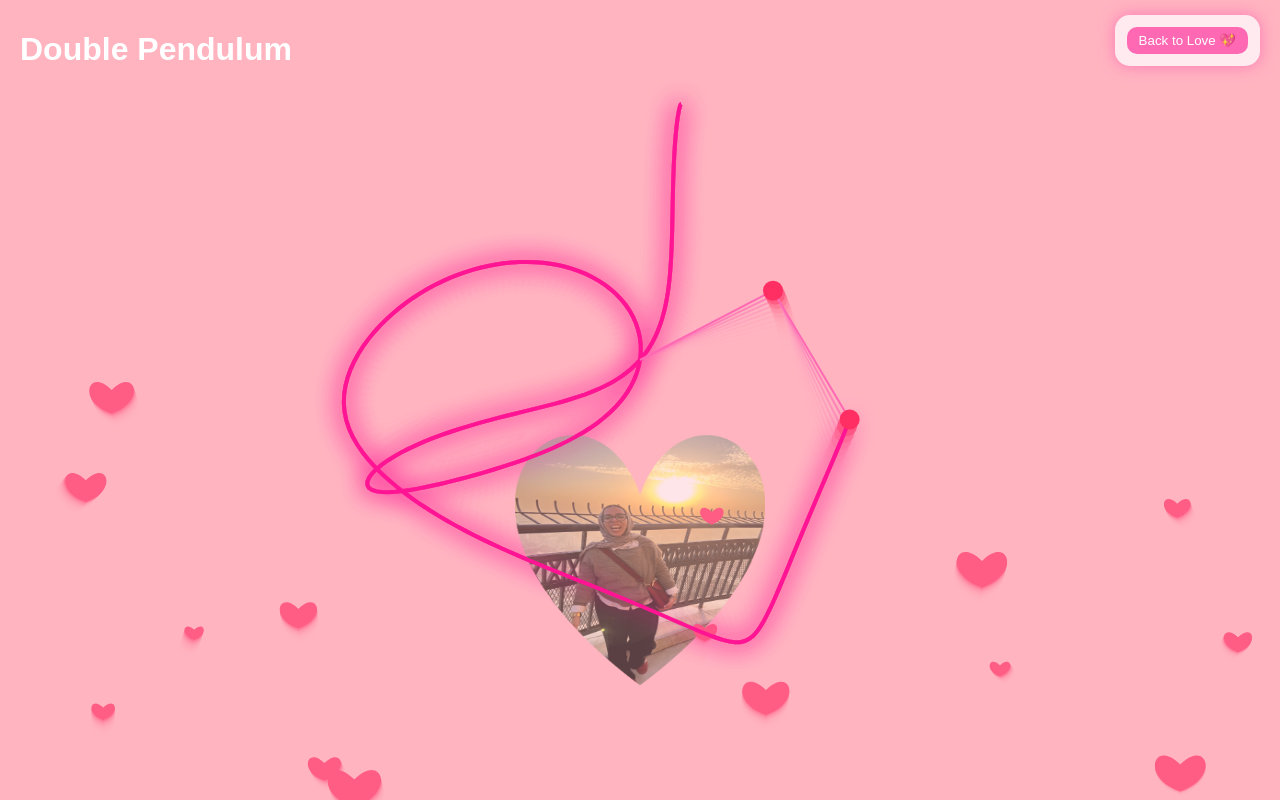
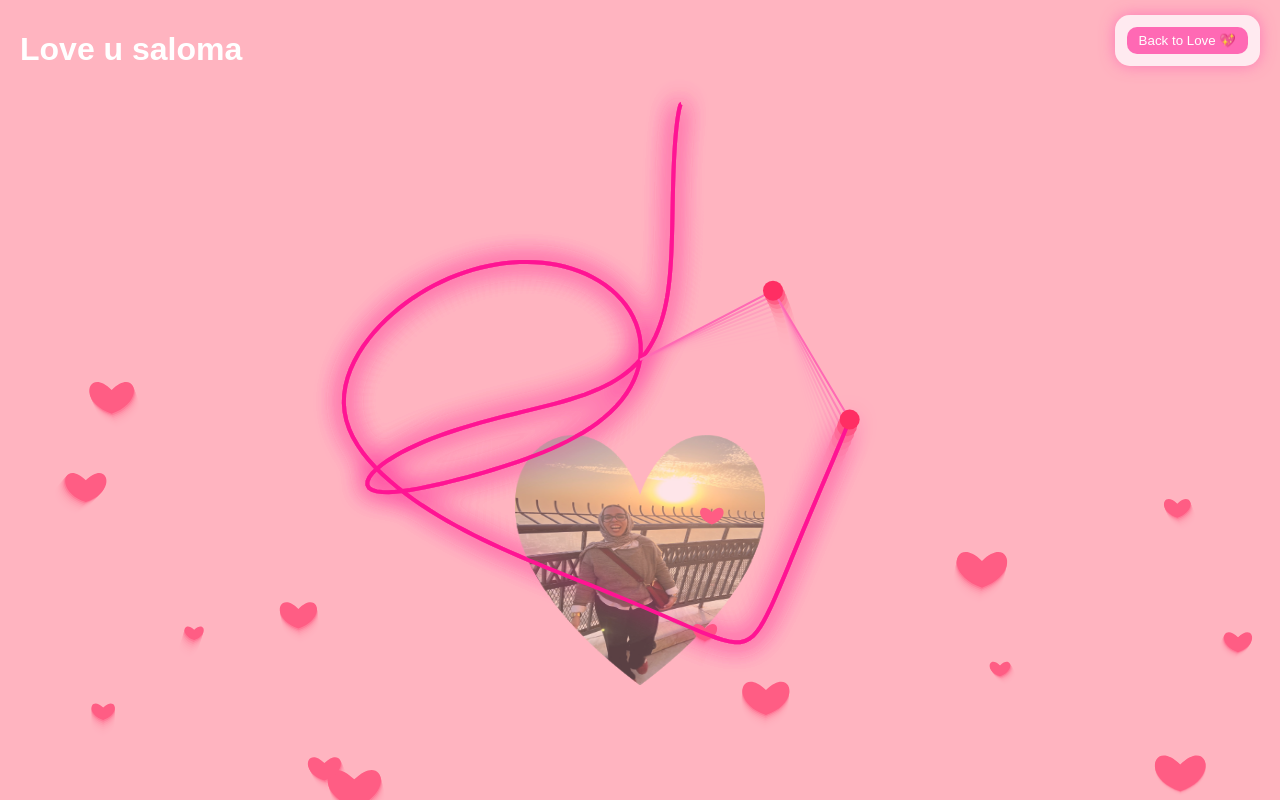
Before and after one commit to MGouda-svg/Saloma, a plain HTML site: page valpend.html in a window 1280 px wide. Drawn offline with Linux system fonts and the light colour scheme.

Commit message:
Change title and heading to 'Love u Saloma'

```diff
--- a/valpend.html
+++ b/valpend.html
@@ -2,7 +2,7 @@
 <html>
 <head>
 <meta charset="UTF-8">
-<title>Double Pendulum</title>
+<title>Love u Saloma</title>
 
 <style>
 html, body {
@@ -58,7 +58,7 @@ h1 {
 
 <body>
 
-<h1>Double Pendulum</h1>
+<h1>Love u saloma</h1>
 <div id="ui">
   <input id="t1input" type="number" step="0.01" value="2.452994" hidden>
   <input id="t2input" type="number" step="0.01" value="-2.7727059" hidden>
```
